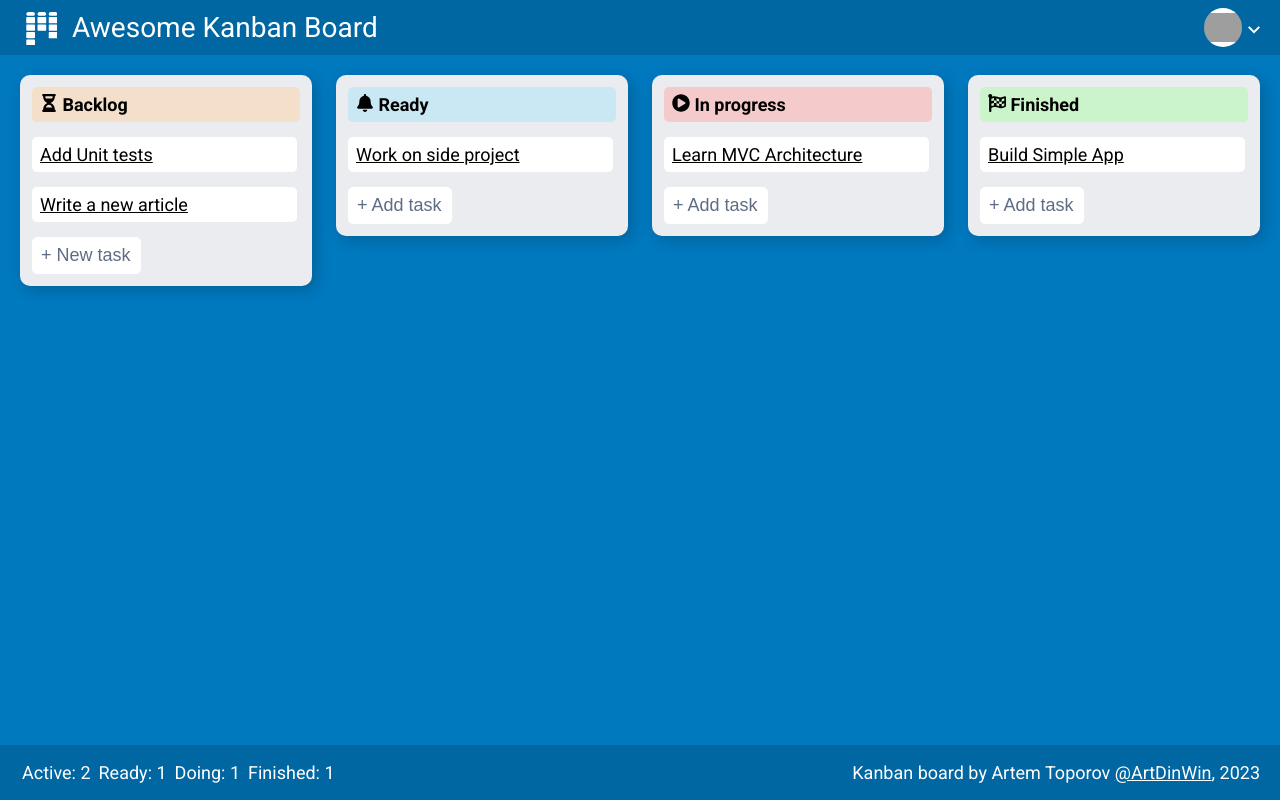
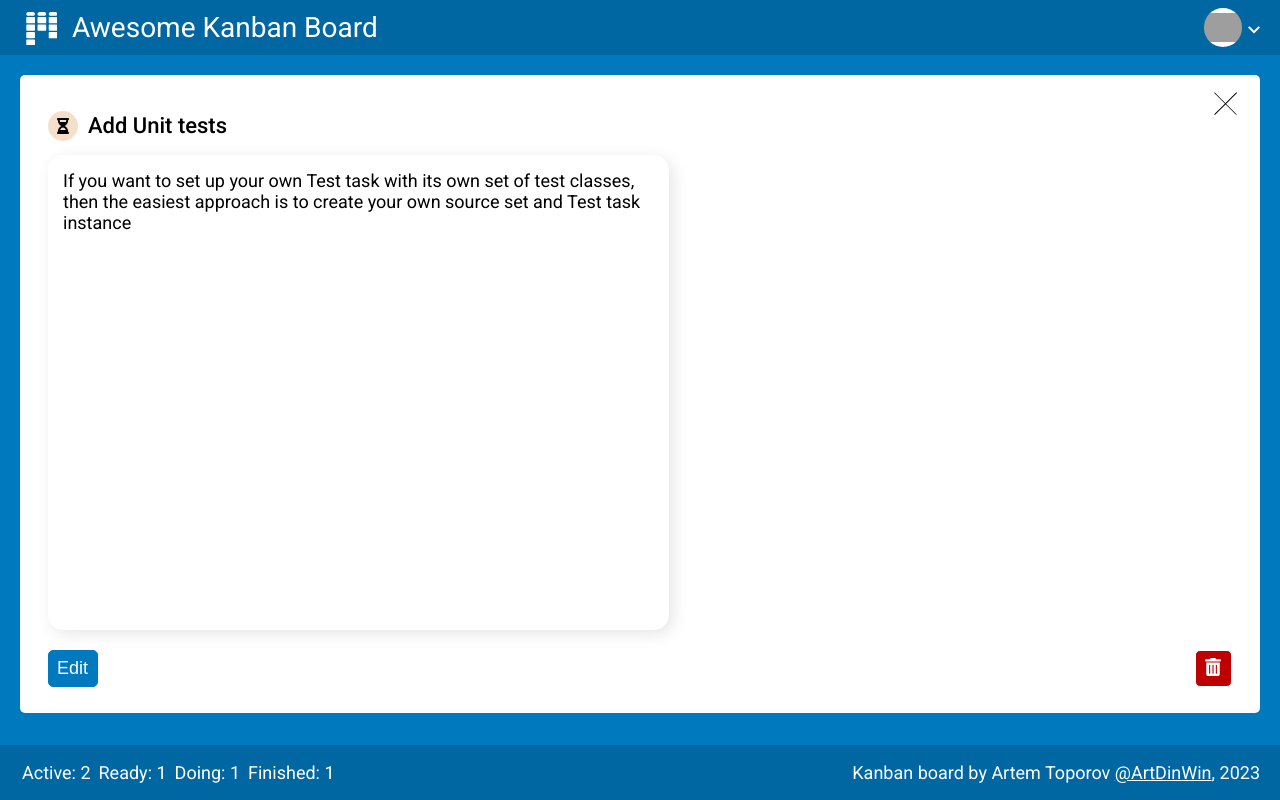
Before and after one commit to ArtDinWin/kanban_board_react_pj-05, a React (Create React App) app: page /#/task/lhncblm6 in a window 1280 px wide. Before the commit this address led to /#/. Built offline with nearby package versions, Linux system fonts and the light colour scheme; grey boxes are pictures that could not be loaded.

Commit message:
fix layout and code

```diff
--- a/src/_configcss.scss
+++ b/src/_configcss.scss
@@ -21,6 +21,6 @@ $avatar-bg-img: url("https://robohash.org/stefan-two");
 $text-light-size: 14px;
 $text-regular-size: 18px;
 $text-regular-weight: 400;
-$text-subtitle-size: 23px;
+$text-subtitle-size: 22px;
 $text-title-size: 28px;
 $font-family: 'Roboto', sans-serif;
--- a/src/components/detail-task/DetailTask.module.scss
+++ b/src/components/detail-task/DetailTask.module.scss
@@ -76,7 +76,7 @@
 		flex-shrink: 0;
 		cursor: help;
 		& svg{
-			margin-top: -2px;
+			margin-top: -5px;
 			width: 12px;
 		}
 	}
--- a/src/components/footer/Footer.module.scss
+++ b/src/components/footer/Footer.module.scss
@@ -73,7 +73,7 @@
 		}
 
 		& svg {
-			margin-top: -7px;
+			margin-top: -10px;
 			width: 12px;
 			fill: $color-dark;
 		}
```
